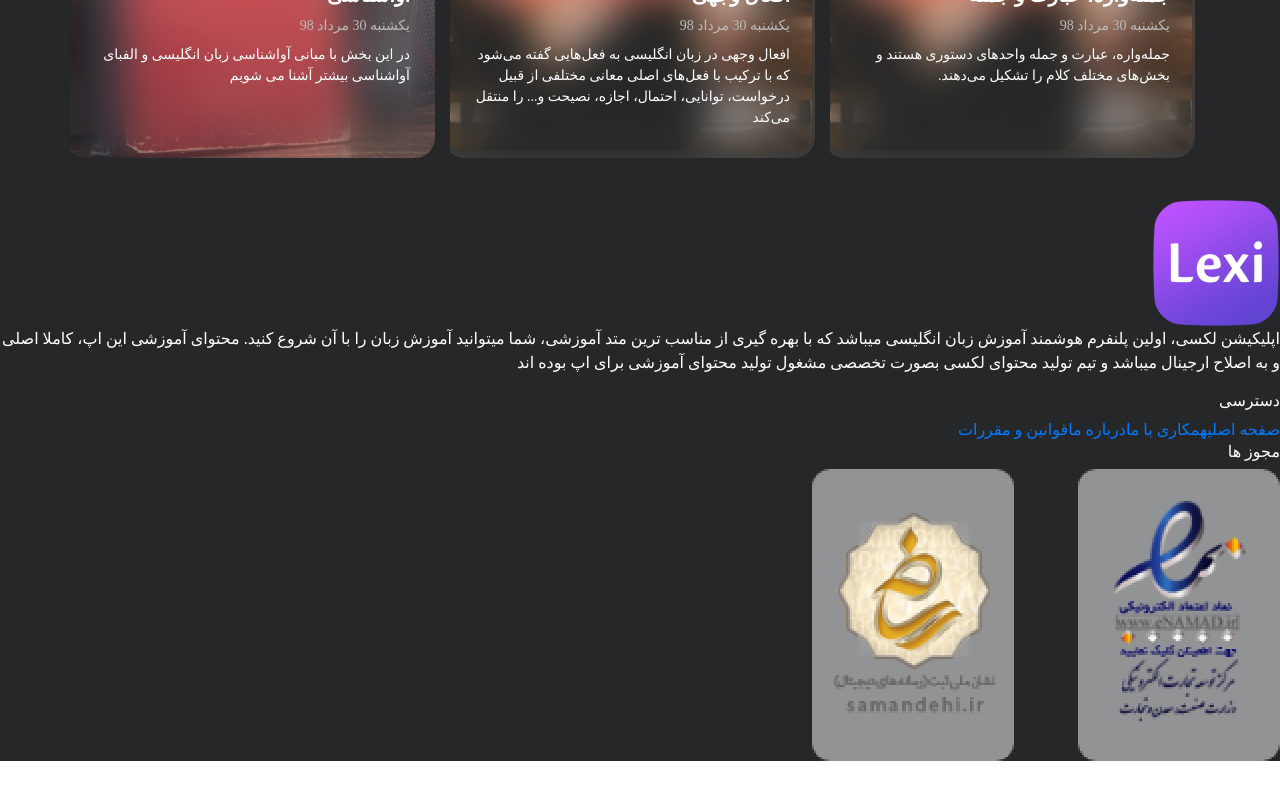
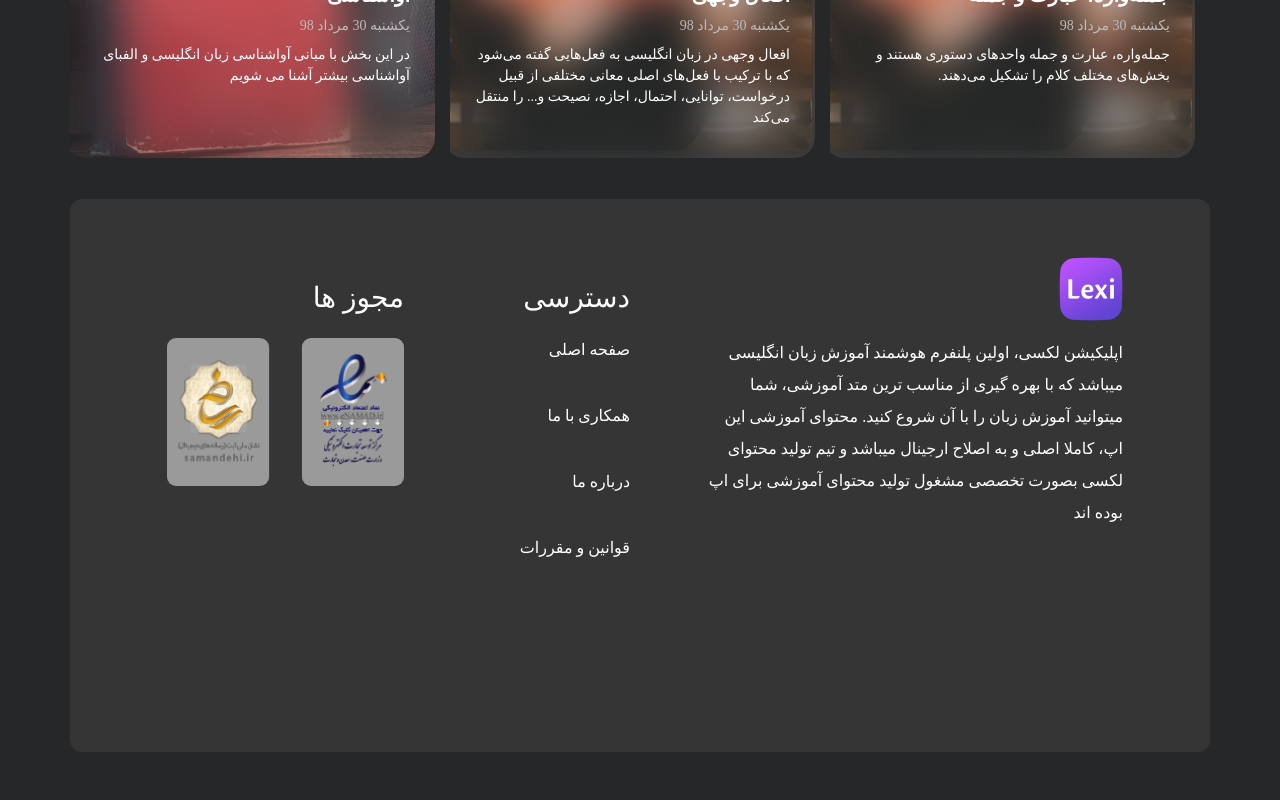
Before and after one commit to pouyaafraz123/Lexi, a React (Create React App) app: page / in a window 1280 px wide. Shown: the part 4424-5224 px from the top of the page. Before the commit the page ends 5185 px from the top, so only its background shows below. Built offline with nearby package versions, Linux system fonts and the light colour scheme.

Commit message:
First page Finished

```diff
--- a/src/components/App.js
+++ b/src/components/App.js
@@ -32,6 +32,7 @@ const App = () => {
             <Route path={"/contact-us"} exact component={ContactUsPage} />
             <Route path={"/rules"} exact component={RulesPage} />
           </Switch>
+          <div className="container" style={{backgroundColor: "#353535", borderRadius: '12px'}}>
             <motion.div
               initial={{ opacity: 0, transitionDuration: "1s" }}
               whileInView={{ opacity: 1 }}
@@ -39,6 +40,7 @@ const App = () => {
               <Footer />
             </motion.div>
           </div>
+        </div>
       </BrowserRouter>
     </>
   );
--- a/src/components/Footer.js
+++ b/src/components/Footer.js
@@ -1,32 +1,39 @@
 import React from "react";
 import "../sass/components/Footer.scss";
-import {Link} from "react-router-dom";
+import { Link } from "react-router-dom";
 
 class Footer extends React.Component {
   render() {
     return (
-            <div>
-                <div>
-                    <img src={require("../img/logo.png")} alt="logo"/>
-                    <p>
-                        اپلیکیشن لکسی، اولین پلنفرم هوشمند آموزش زبان انگلیسی میباشد که با بهره گیری از مناسب ترین متد
-                        آموزشی، شما میتوانید آموزش زبان را با آن شروع کنید. محتوای آموزشی این اپ، کاملا اصلی و به اصلاح
-                        ارجینال میباشد و تیم تولید محتوای لکسی بصورت تخصصی مشغول تولید محتوای آموزشی برای اپ بوده اند
+      <div className="row Footer-Section">
+        <div className="col-lg-5 col-12 Footer-Section-1">
+          <img
+            style={{ width: "64px", height: "64px" }}
+            className="img-fluid mb-3"
+            src={require("../img/logo.png")}
+            alt="logo"
+          />
+          <p style={{ lineHeight: "2" }}>
+            اپلیکیشن لکسی، اولین پلنفرم هوشمند آموزش زبان انگلیسی میباشد که با
+            بهره گیری از مناسب ترین متد آموزشی، شما میتوانید آموزش زبان را با آن
+            شروع کنید. محتوای آموزشی این اپ، کاملا اصلی و به اصلاح ارجینال
+            میباشد و تیم تولید محتوای لکسی بصورت تخصصی مشغول تولید محتوای آموزشی
+            برای اپ بوده اند
           </p>
         </div>
-                <div>
-                    <h6>
-                        دسترسی
-                    </h6>
-                    <div>
+        <div className="col-lg-2 col-12 Footer-Section-2 pt-4 mx-5">
+          <h3 className="mb-4">دسترسی</h3>
+          <div className="d-flex justify-content-between align-items-right flex-column">
             {this.renderLinks()}
           </div>
         </div>
-                <div>
-                    <h6>
-                        مجوز ها
-                    </h6>
-                    <img src={require(`../img/img2.png`)} alt="access"/>
+        <div className="col-lg-3 col-12 Footer-Section-3 pt-4 ml-5">
+          <h3 className="mb-4">مجوز ها</h3>
+          <img
+            className="img-fluid"
+            src={require(`../img/img2.png`)}
+            alt="access"
+          />
         </div>
       </div>
     );
@@ -35,24 +42,24 @@ class Footer extends React.Component {
   renderLinks() {
     const links = [
       {
-                name:"صفحه اصلی",
-                url:"/"
+        name: "صفحه اصلی",
+        url: "/",
       },
       {
-                name:"همکاری با ما",
-                url:"/collaborate"
+        name: "همکاری با ما",
+        url: "/collaborate",
       },
       {
-                name:"درباره ما",
-                url:"/about-us"
+        name: "درباره ما",
+        url: "/about-us",
       },
       {
-                name:"قوانین و مقررات",
-                url:"/rules"
-            }
+        name: "قوانین و مقررات",
+        url: "/rules",
+      },
     ];
 
-        return links.map(link=>{
+    return links.map((link) => {
       return <Link to={link.url}>{link.name}</Link>;
     });
   }
--- a/src/sass/App.scss
+++ b/src/sass/App.scss
@@ -1,6 +1,7 @@
 .app {
   background: #252729;
   color: white;
+  padding-bottom: 50px;
   //   height: 100vh;
   //   margin: 0;
   // padding: 0;
--- a/src/sass/components/DownloadSection.scss
+++ b/src/sass/components/DownloadSection.scss
@@ -26,7 +26,19 @@
     transform: unset;
   }
 
-    .Download-Section-Text-Image img{
+  .Download-Section-Text-Image img {
     width: 190px;
   }
+
+  .Download-Section-Text {
+    h3,
+    h4,
+    p {
+        text-align: center;
     }
+
+    h3 {
+        margin-top: 20px;
+    }
+  }
+}
--- a/src/sass/components/Footer.scss
+++ b/src/sass/components/Footer.scss
@@ -0,0 +1,72 @@
+.Footer-Section {
+  padding-top: 58px;
+  padding-right: 72px;
+  padding-bottom: 150px;
+}
+
+.Footer-Section a {
+  color: #fff;
+  margin-bottom: 35px;
+  text-decoration: none;
+  transition: all ease 0.5s;
+}
+
+.Footer-Section a:hover {
+  color: #7661a4;
+}
+
+.Footer-Section a::after {
+  content: "";
+  position: relative;
+  display: block;
+  width: 0px;
+  padding-top: 5px;
+  border-bottom: 2px solid #7661a4;
+  transition: all ease 0.5s;
+}
+
+.Footer-Section a:hover:after {
+  content: "";
+  width: 25px;
+  border-bottom: 2px solid #7661a4;
+  transition: all ease 0.5s;
+}
+
+@media only screen and (max-width: 992px) {
+  .Footer-Section {
+    padding-right: 0px !important;
+  }
+  .Footer-Section-1 {
+    display: flex !important;
+    justify-content: center !important;
+    align-items: center !important;
+    flex-direction: column !important;
+  }
+
+  .Footer-Section-2 {
+    margin-top: 50px;
+    text-align: center;
+    margin-right: 0px !important;
+    margin-bottom: 50px;
+  }
+
+  .Footer-Section-2 h3 {
+    margin-bottom: 50px !important;
+  }
+
+  .Footer-Section a {
+    width: fit-content;
+    margin: 0px auto;
+    margin-bottom: 0px;
+    margin-bottom: 35px;
+  }
+
+  .Footer-Section-3 {
+    text-align: center;
+    margin-right: 0px !important;
+  }
+
+  .Footer-Section-3 h3 {
+    margin-bottom: 50px !important;
+  }
+}
--- a/src/sass/components/Menu.scss
+++ b/src/sass/components/Menu.scss
@@ -1,6 +1,12 @@
 @media only screen and (max-width: 992px) {
     .nav-item {
-        padding-left: 25px !important;
-        padding-right: 25px !important;
+        padding-left: 20px !important;
+        padding-right: 20px !important;
     }
 }
+
+@media only screen and (max-width: 768px) {
+    .navbar-nav {
+        padding-right: unset;
+    }
+}
```
Lines whose indentation alone changed are shown as unchanged.
